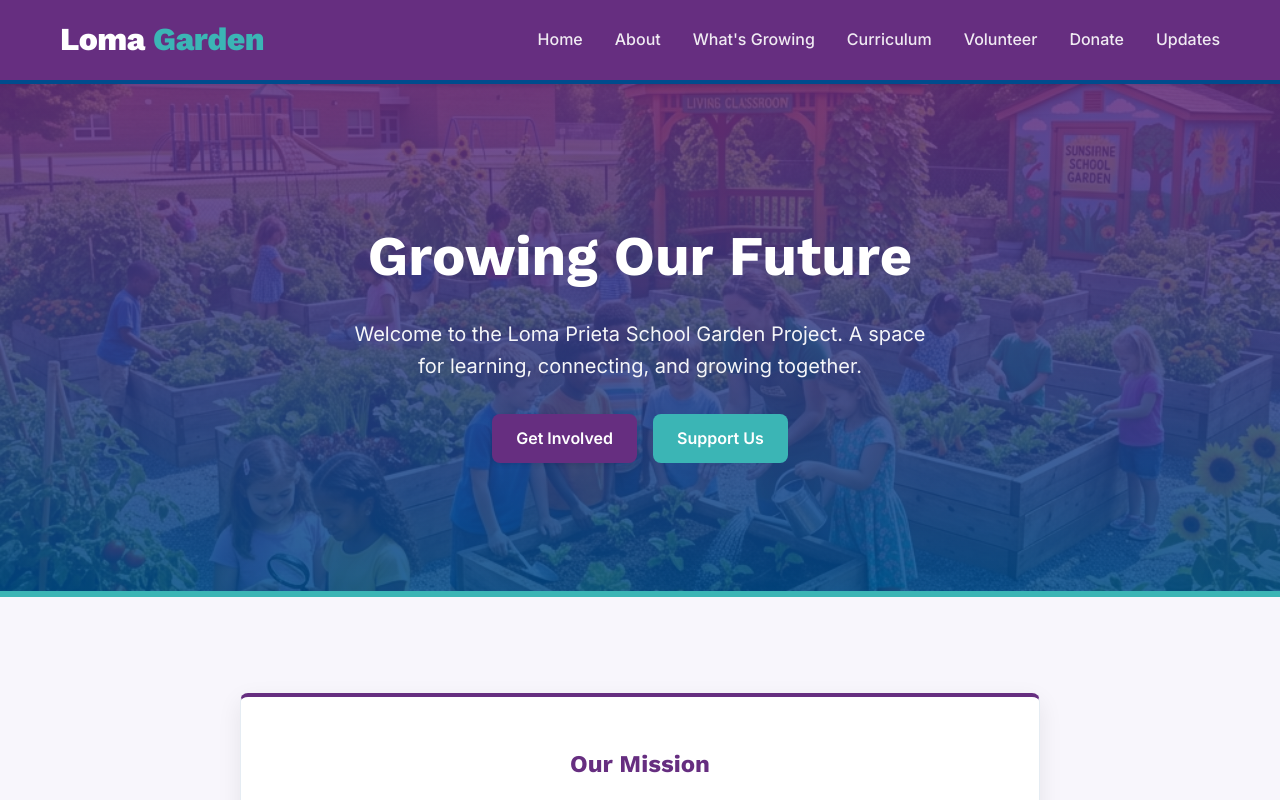
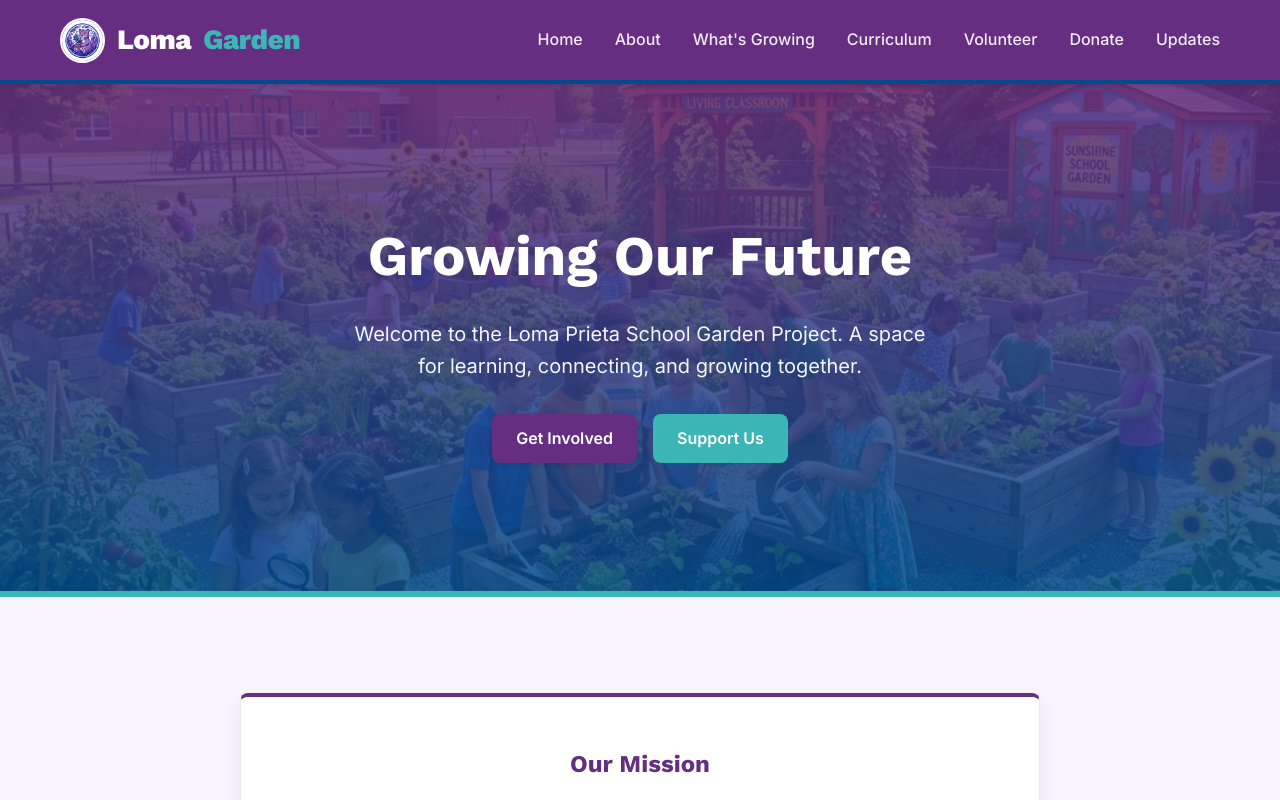
Before and after one commit to Baylow/loma-prieta-garden, a Next.js app: page / in a window 1280 px wide. Shown: the top 800 px of the page. Built offline with nearby package versions, Linux system fonts and the light colour scheme.

Commit message:
Update logo to circular cougar next to text wordmark

```diff
--- a/src/components/Navbar.js
+++ b/src/components/Navbar.js
@@ -14,6 +14,7 @@ export default function Navbar() {
       <div className={`container ${styles.navContainer}`}>
         <div className={styles.logo}>
           <Link href="/" onClick={closeMenu}>
+            <img src="/images/logo.jpg" alt="Cougar Garden Logo" className={styles.logoImage} />
             Loma<span className={styles.highlight}>Garden</span>
           </Link>
         </div>
--- a/src/components/Navbar.module.css
+++ b/src/components/Navbar.module.css
@@ -17,8 +17,8 @@
 
 .logo {
   font-family: var(--font-work-sans);
-  font-size: 2rem; /* Increased size for readability */
-  font-weight: 800; /* Extra bold */
+  font-size: 1.75rem;
+  font-weight: 800;
   letter-spacing: -0.5px;
   color: var(--text-light);
   z-index: 101;
@@ -27,14 +27,16 @@
 .logo a {
   display: flex;
   align-items: center;
-  gap: 0.5rem;
+  gap: 0.75rem;
   color: var(--text-light);
 }
 
 .logoImage {
   height: 45px;
-  width: auto;
-  object-fit: contain;
+  width: 45px;
+  border-radius: 50%;
+  object-fit: cover;
+  border: 2px solid var(--text-light);
 }
 
 .logo a:hover {
```
Also changed, not shown: public/images/logo.jpg (added).
